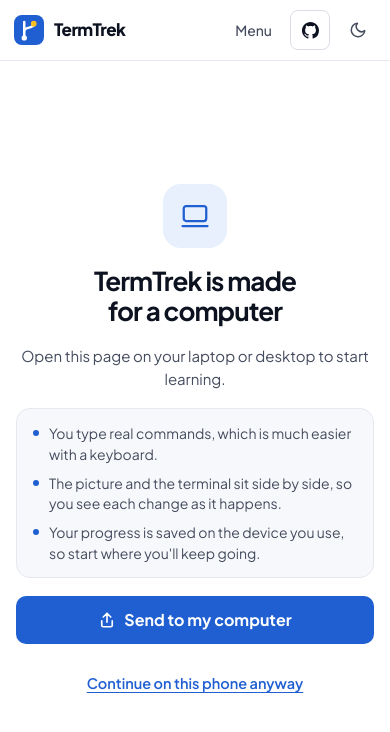
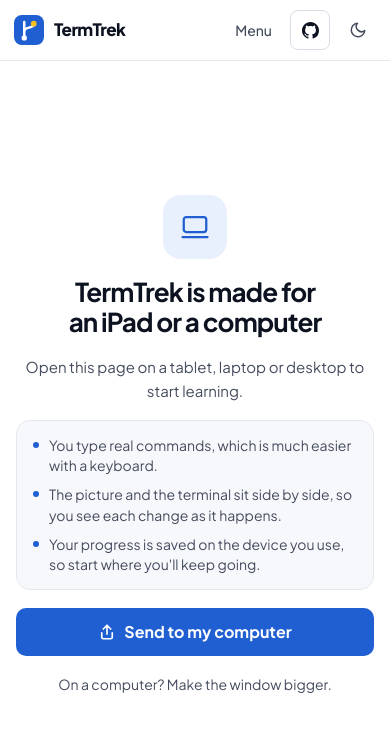
Before and after one commit to chrisglaske/termtrek, a React (Vite) app: page /learn in a window 390 px wide. Shown: the top 732 px of the page. Built offline with nearby package versions, Linux system fonts and the light colour scheme.

Commit message:
feat(ui): open the app on tablets and computers only

```diff
--- a/src/ui/landing/Faq.tsx
+++ b/src/ui/landing/Faq.tsx
@@ -32,7 +32,7 @@ const RIGHT: Item[] = [
   },
   {
     q: 'Can I use it on my phone?',
-    a: 'You can read about it on your phone, but the course is made for a computer: you type real commands and watch a picture change beside them. Send yourself the link and start on your laptop or desktop.',
+    a: 'You can read about it on your phone, but the course is made for an iPad or a computer: you type real commands and watch a picture change beside them. Send yourself the link and start on a tablet, laptop or desktop.',
   },
 ]
 
--- a/src/ui/landing/Landing.tsx
+++ b/src/ui/landing/Landing.tsx
@@ -96,12 +96,13 @@ export function Landing(): React.JSX.Element {
                       </svg>
                     </span>
                     <div>
-                      <h2 className="pc-t">Made for your computer</h2>
-                      <p>You type real commands and watch a picture change, so you'll want a keyboard and a bigger screen. Send yourself the link and start there.</p>
+                      <h2 className="pc-t">Made for an iPad or a computer</h2>
+                      <p>You type real commands and watch a picture change, so you'll want a keyboard and a bigger screen. Send yourself the link and start on a tablet or computer.</p>
                     </div>
                   </div>
                   <SendToComputer url={home} />
                   <p className="pc-fine">Opens your phone's share menu. Nothing is sent to us.</p>
+                  <p className="pc-fine">On a computer? Make the window bigger.</p>
                 </div>
               ) : (
                 <div className="ctas">
--- a/src/ui/phone/PhoneGate.tsx
+++ b/src/ui/phone/PhoneGate.tsx
@@ -1,23 +1,11 @@
-import { useState } from 'react'
 import { Nav } from '../layout/Nav'
 import { useDocumentTitle } from '../layout/useDocumentTitle'
 import { SendToComputer } from './SendToComputer'
 import { usePhone } from './usePhone'
 import './phone.css'
 
-/** Remembered until the tab closes: the visitor chose to stay on the phone. */
-export const PHONE_OK_KEY = 'termtrek_phone_ok'
-
-const readOk = (): boolean => {
-  try {
-    return sessionStorage.getItem(PHONE_OK_KEY) === '1'
-  } catch {
-    return false
-  }
-}
-
-function Notice({ onContinue }: { onContinue(): void }): React.JSX.Element {
-  useDocumentTitle('TermTrek is made for a computer')
+function Notice(): React.JSX.Element {
+  useDocumentTitle('TermTrek is made for an iPad or a computer')
   return (
     <>
       <Nav />
@@ -28,35 +16,32 @@ function Notice({ onContinue }: { onContinue(): void }): React.JSX.Element {
             <path d="M2 20h20" fill="none" stroke="currentColor" strokeWidth="1.8" strokeLinecap="round" />
           </svg>
         </span>
-        <h1>TermTrek is made for a computer</h1>
-        <p className="gate-sub">Open this page on your laptop or desktop to start learning.</p>
+        <h1>TermTrek is made for an iPad or a computer</h1>
+        <p className="gate-sub">Open this page on a tablet, laptop or desktop to start learning.</p>
         <ul className="gate-why">
           <li>You type real commands, which is much easier with a keyboard.</li>
           <li>The picture and the terminal sit side by side, so you see each change as it happens.</li>
           <li>Your progress is saved on the device you use, so start where you'll keep going.</li>
         </ul>
         <SendToComputer url={() => window.location.href} />
-        <button type="button" className="gate-anyway" onClick={onContinue}>
-          Continue on this phone anyway
-        </button>
+        <p className="gate-fine">On a computer? Make the window bigger.</p>
       </main>
     </>
   )
 }
 
-/** On a phone, the app's pages first say they are made for a computer; "Continue anyway" opens them as usual. */
+/**
+ * Below an iPad mini, the app's pages only say they are made for an iPad or a computer.
+ * The page stays mounted (hidden and inert) behind the notice, so growing the window back loses nothing.
+ */
 export function PhoneGate({ children }: { children: React.ReactNode }): React.JSX.Element {
   const phone = usePhone()
-  const [ok, setOk] = useState(readOk)
-  if (!phone || ok) return <>{children}</>
-  const go = () => {
-    try {
-      sessionStorage.setItem(PHONE_OK_KEY, '1')
-    } catch {
-      // Private mode: it still opens, and asks again next time.
-    }
-    setOk(true)
-    window.scrollTo?.(0, 0)
-  }
-  return <Notice onContinue={go} />
+  return (
+    <>
+      {phone ? <Notice /> : null}
+      <div className="gate-app" hidden={phone} inert={phone}>
+        {children}
+      </div>
+    </>
+  )
 }
--- a/src/ui/phone/phone.css
+++ b/src/ui/phone/phone.css
@@ -97,22 +97,21 @@
   border-radius: 50%;
   background: var(--accent);
 }
-.gate-anyway {
-  align-self: center;
-  min-height: 44px;
-  padding: 8px 12px;
-  border: 0;
-  background: none;
-  font: inherit;
-  font-size: 14.5px;
-  font-weight: 600;
-  color: var(--accent-ink);
-  text-decoration: underline;
-  text-underline-offset: 3px;
-  cursor: pointer;
+.gate-fine {
+  margin: 0;
+  font-size: 14px;
+  text-align: center;
+  color: var(--ink2);
 }
-.gate-anyway:focus-visible,
 .send-b:focus-visible {
   outline: 2px solid var(--accent);
   outline-offset: 2px;
 }
+
+/* The page behind the notice: invisible wrapper while shown, gone while hidden. */
+.gate-app {
+  display: contents;
+}
+.gate-app[hidden] {
+  display: none;
+}
--- a/src/ui/phone/usePhone.ts
+++ b/src/ui/phone/usePhone.ts
@@ -1,7 +1,7 @@
 import { useEffect, useState } from 'react'
 
-/** Phones: the same width at which the layout drops to its narrowest form. */
-export const PHONE_QUERY = '(max-width: 560px)'
+/** Too small for the app: narrower than an iPad mini, or too short for the picture and terminal side by side. */
+export const PHONE_QUERY = '(max-width: 743px), (max-height: 499px)'
 
 export function isPhone(): boolean {
   return typeof window !== 'undefined' && typeof window.matchMedia === 'function' && window.matchMedia(PHONE_QUERY).matches
```
Also changed, not shown: 2 other files (tests, documents, lock files or other folders).
